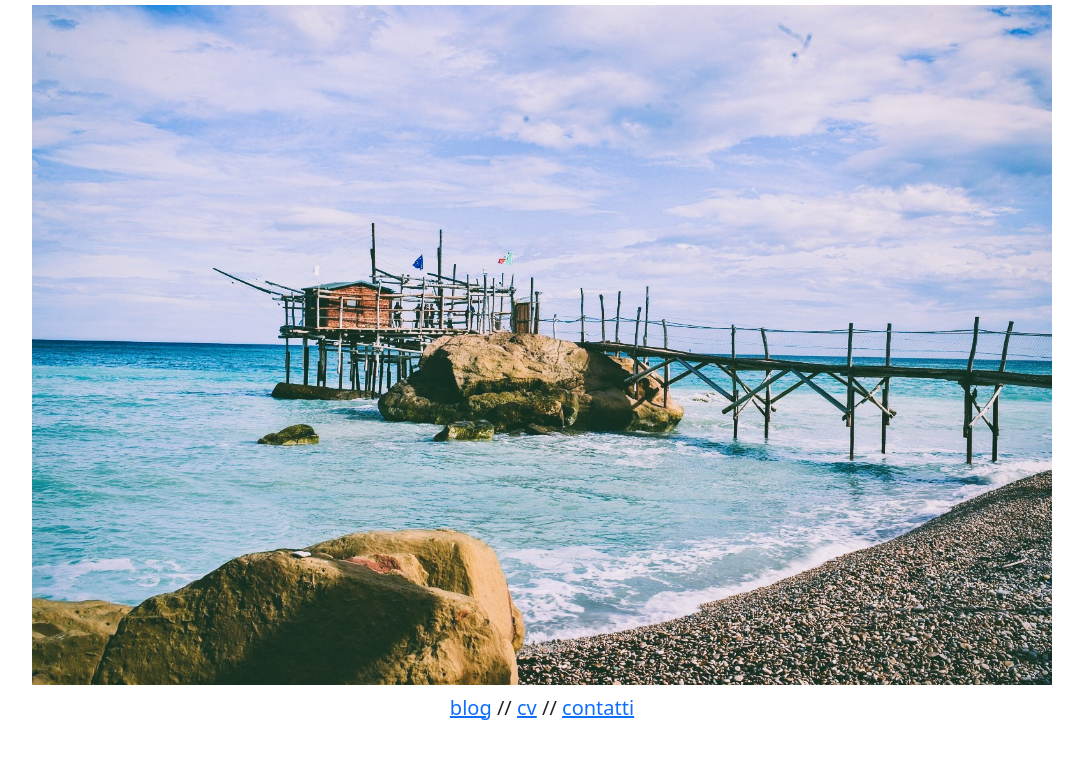
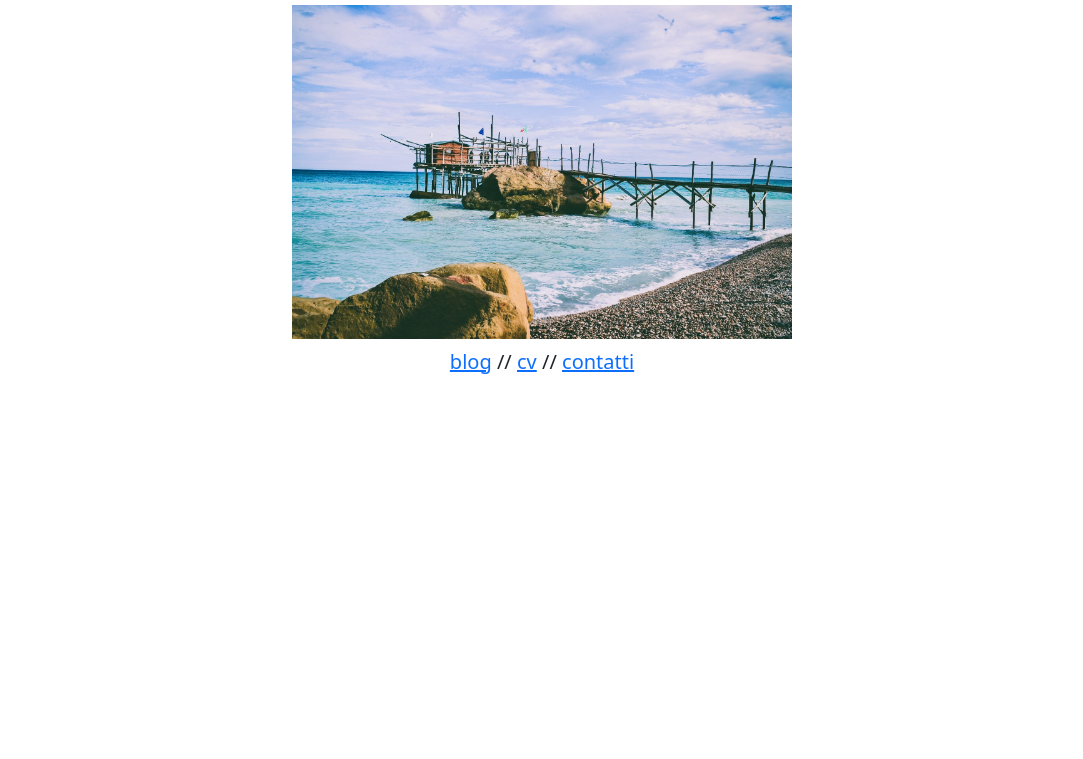
Before and after one commit to aledipaolo/alessandro-website, a plain HTML site: page index.html in a window 1280 px wide. Shown: the part 97-856 px from the top of the page, without its empty margins (98-1181 px from the left). After the commit the page ends 800 px from the top, so only its background shows below. Drawn offline with nearby package versions, Linux system fonts and the light colour scheme.

Commit message:
inserita grandezza immagine di 500px

```diff
--- a/index.html
+++ b/index.html
@@ -13,7 +13,7 @@
   <div class="container-md">
     <div class="d-flex flex-column justify-content-center align-items-center my-5 mx-5">
     <div><h2 class="fst-italic">ALESSANDRO DI PAOLO</h2></div>
-    <div><img src="./assets/trabocco.jpeg" class="img-fluid my-2"></div>
+    <div><img src="./assets/trabocco.jpeg" class="img-fluid my-2" style="width: 500px"></div>
     <div class="fs-5">
       <a href="#">blog</a> //
       <a href="#">cv</a> //
```
Also changed, not shown: 1 other file.
